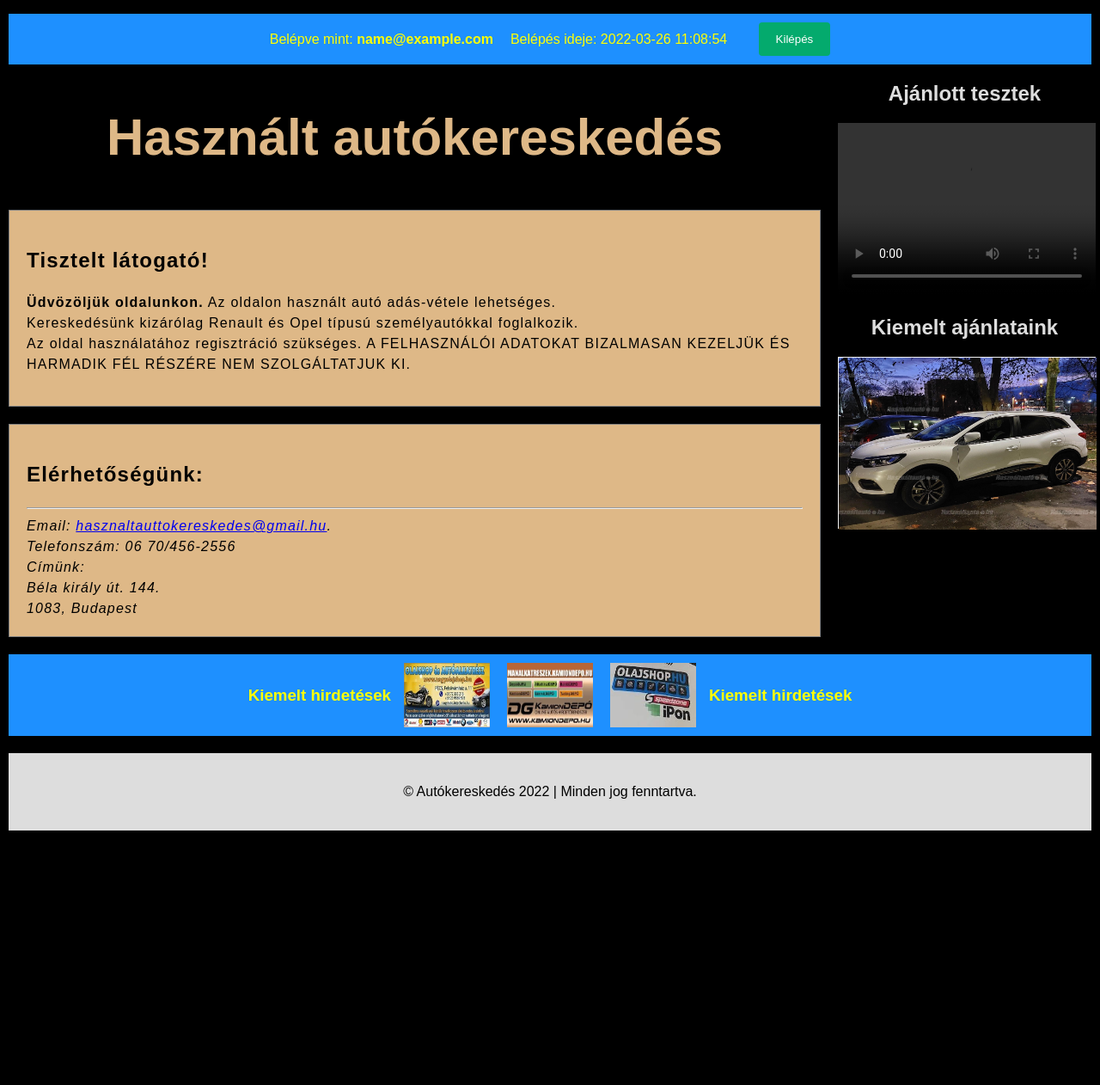
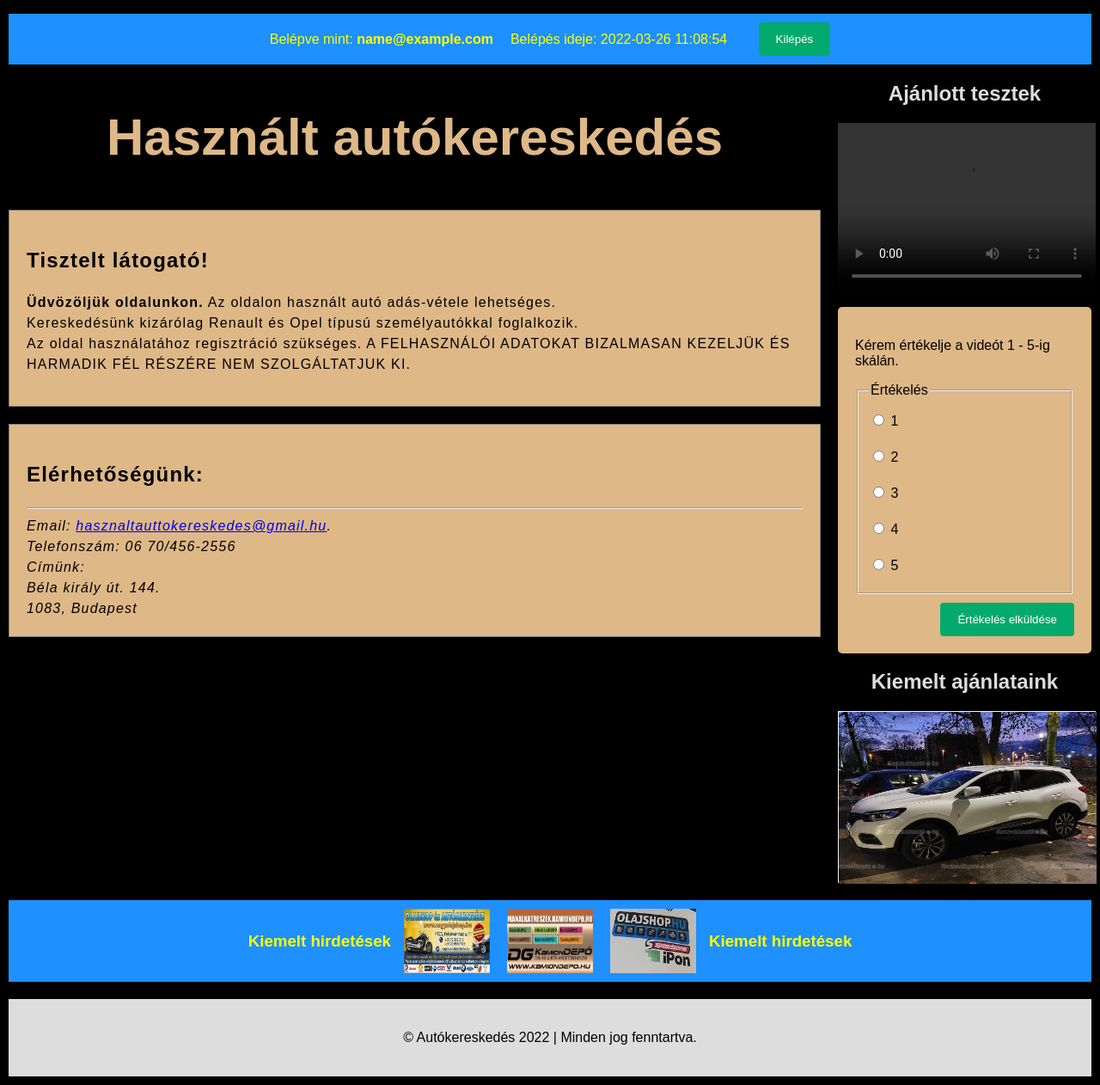
Before and after one commit to AttilaBocsik/webtervezes-feladat, a PHP site: page /index.php in a window 1280 px wide. Shown: the part 439-1701 px from the top of the page at 86% size. Before the commit the page ends 1405 px from the top, so only its background shows below. Run offline with PHP 8.4, Linux system fonts and the light colour scheme; the visitor is signed in with stand-in values (Sample User, id 1); grey boxes are pictures that could not be loaded.

Commit message:
COOKIE storage done.

```diff
--- a/index.php
+++ b/index.php
@@ -27,11 +27,20 @@
         }
 
         .flex-container > p {
-            margin-top: auto;
-            margin-bottom: auto;
-            margin-left: 10px;
-            margin-right: 10px;
+            margin: auto 10px;
             color: yellow;
+        }
+
+        .info-message {
+            color: green;
+            padding: 6px;
+            margin: 2px;
+        }
+
+        .cookie-info {
+            color: #dddddd;
+            padding: 6px;
+            margin: 2px;
         }
     </style>
     <title>Főoldal | Autókereskedés</title>
@@ -39,9 +48,17 @@
 <body>
 <?php
 session_start();
+$evaluation = "";
 if ($_SERVER["REQUEST_METHOD"] == "POST" && isset($_POST["signout_submit"])) {
     session_unset();
     session_destroy();
+}
+
+if ($_SERVER["REQUEST_METHOD"] == "POST" && isset($_POST["evaluation_submit"]) && isset($_POST["evaluation"])) {
+    $_SESSION["evaluationMessage"] = "Köszönjük az értékelést.";
+    $day = (time() + 3600) * 24; //1 nap
+    $value = "Felhasználó: " . $_SESSION["userid"] . ". Videó értékelése: " . $_POST["evaluation"] . ". Értékelés dátuma: " . date('Y-m-d H:i:s', $_SESSION['time']);
+    setcookie("Evaluation", $value, $day);
 }
 ?>
 <main>
@@ -66,11 +83,13 @@ if ($_SERVER["REQUEST_METHOD"] == "POST" && isset($_POST["signout_submit"])) {
     <nav id="menu">
         <ul>
             <li><a class="current" href="index.php">Főoldal</a></li>
-            <li><a href="<?php if (isset($_SESSION["userid"])) { ?>pages/content1.php<?php } else { ?>pages/login.php<?php } ?>">
+            <li>
+                <a href="<?php if (isset($_SESSION["userid"])) { ?>pages/content1.php<?php } else { ?>pages/login.php<?php } ?>">
                     Renault autók
                 </a>
             </li>
-            <li><a href="<?php if (isset($_SESSION["userid"])) { ?>pages/content2.php<?php } else { ?>pages/login.php<?php } ?>">
+            <li>
+                <a href="<?php if (isset($_SESSION["userid"])) { ?>pages/content2.php<?php } else { ?>pages/login.php<?php } ?>">
                     Opel autók
                 </a>
             </li>
@@ -82,9 +101,7 @@ if ($_SERVER["REQUEST_METHOD"] == "POST" && isset($_POST["signout_submit"])) {
         <div class="row advertisements-layer">
             <article class="flex-container">
                 <p>Belépve mint: <strong><?php echo $_SESSION["userid"]; ?></strong></p>
-                <?php if (isset($_SESSION["userid"])) { ?>
-                    <p>Belépés ideje: <?php echo date('Y-m-d H:i:s', $_SESSION['time']); ?></p>
-                <?php } ?>
+                <p>Belépés ideje: <?php echo date('Y-m-d H:i:s', $_SESSION['time']); ?></p>
                 <div>
                     <form method="post" action="<?php echo htmlspecialchars($_SERVER["PHP_SELF"]); ?>"
                           enctype="multipart/form-data">
@@ -126,8 +143,52 @@ if ($_SERVER["REQUEST_METHOD"] == "POST" && isset($_POST["signout_submit"])) {
                 <video width="300" height="200" controls>
                     <source src="media/renault_kadjar.mp4" type="video/mp4">
                 </video>
+                <?php if (isset($_COOKIE["Evaluation"])) { ?>
+                    <div class="cookie-info">
+                        <p>Eddigi értékelések:</p>
+                        <p><?php print_r($_COOKIE["Evaluation"]); ?></p>
+                    </div>
+                <?php } ?>
+                <!-- If user sign In then video evalution -->
+                <?php if (isset($_SESSION["userid"])) { ?>
+                    <article class="form-container" style="margin-top: 10px; width: 100%">
+                        <?php if (isset($_SESSION["evaluationMessage"])) { ?>
+                            <div class="info-message">
+                                <p><?php echo $_SESSION["evaluationMessage"]; ?></p>
+                            </div>
+                        <?php } ?>
+                        <p>Kérem értékelje a videót 1 - 5-ig skálán.</p>
+                        <form method="post" action="<?php echo htmlspecialchars($_SERVER["PHP_SELF"]); ?>"
+                              enctype="multipart/form-data">
+                            <div class="form-row">
+                                <div style="width: 100%; margin-left: auto; margin-right: auto;">
+                                    <fieldset>
+                                        <legend>Értékelés</legend>
+                                        <input type="radio" id="one" name="evaluation"
+                                               value="one" <?php if (isset($evaluation) && $evaluation == "one") echo "checked"; ?>>
+                                        <label for="one">1</label><br>
+                                        <input type="radio" id="two" name="evaluation"
+                                               value="two" <?php if (isset($evaluation) && $evaluation == "two") echo "checked"; ?>>
+                                        <label for="two">2</label><br>
+                                        <input type="radio" id="three" name="evaluation"
+                                               value="three" <?php if (isset($evaluation) && $evaluation == "three") echo "checked"; ?>>
+                                        <label for="three">3</label><br>
+                                        <input type="radio" id="four" name="evaluation"
+                                               value="four" <?php if (isset($evaluation) && $evaluation == "four") echo "checked"; ?>>
+                                        <label for="four">4</label><br>
+                                        <input type="radio" id="five" name="evaluation"
+                                               value="five" <?php if (isset($evaluation) && $evaluation == "five") echo "checked"; ?>>
+                                        <label for="five">5</label><br>
+                                    </fieldset>
+                                </div>
+                            </div>
+                            <div class="form-row" style="margin-top: 10px">
+                                <input type="submit" value="Értékelés elküldése" name="evaluation_submit">
+                            </div>
+                        </form>
+                    </article>
+                <?php } ?>
             </div>
-
             <h2 style="text-align: center; color: #ddd">Kiemelt ajánlataink</h2>
             <div class="card-aside flip-box">
                 <div class="flip-box-inner">
@@ -153,8 +214,7 @@ if ($_SERVER["REQUEST_METHOD"] == "POST" && isset($_POST["signout_submit"])) {
         </article>
     </div>
     <footer class="footer">
-        <p>&copy; Autókereskedés 2022 | Minden jog fenntartva.
-        </p>
+        <p>&copy; Autókereskedés 2022 | Minden jog fenntartva.</p>
     </footer>
 </main>
 
--- a/pages/felhasznalok.txt
+++ b/pages/felhasznalok.txt
@@ -1 +1,2 @@
 a:10:{s:9:"firstname";s:4:"Nagy";s:8:"lastname";s:5:"Janos";s:5:"email";s:20:"nagy.janos@gmail.com";s:8:"language";s:7:"hungary";s:8:"password";s:60:"$2y$10$MuMNBGEu.QUl6DgNmAJ8CuGS1BIz0U3w9erfeMUnrwrR4p7egMCWS";s:3:"age";s:2:"29";s:11:"registerday";s:10:"2022-04-04";s:3:"img";s:0:"";s:4:"role";s:5:"admin";s:7:"allowed";s:4:"true";}
+a:10:{s:9:"firstname";s:4:"Kiss";s:8:"lastname";s:5:"Janos";s:5:"email";s:20:"kiss.janos@gmail.com";s:8:"language";s:7:"hungary";s:8:"password";s:60:"$2y$10$xChSDYNxzgF2Z85955xuROxmw5qrtBuPw6lU35t8izmTqODpppAI6";s:3:"age";s:2:"31";s:11:"registerday";s:10:"2022-04-05";s:3:"img";s:0:"";s:4:"role";s:4:"user";s:7:"allowed";s:4:"true";}
--- a/pages/register.php
+++ b/pages/register.php
@@ -117,7 +117,6 @@ if ($_SERVER["REQUEST_METHOD"] == "POST" && isset($_POST["form_submit"])) {
     }
 
     //save
-    $emailMessage = "";
     if ($errorMessageFname == "" && $errorMessageLname == "" && $emailErr == "" && $fav_languageErr == ""
         && $passwordErr == "" && $ageErr == "" && $registerdayErr == "" && $fav_roleErr == "") {
         $hash = $encryption->pass_hash($pwd);
```
Also changed, not shown: pages/login.php (+2 -8 lines), scripts/User.php (+16 -7 lines).
